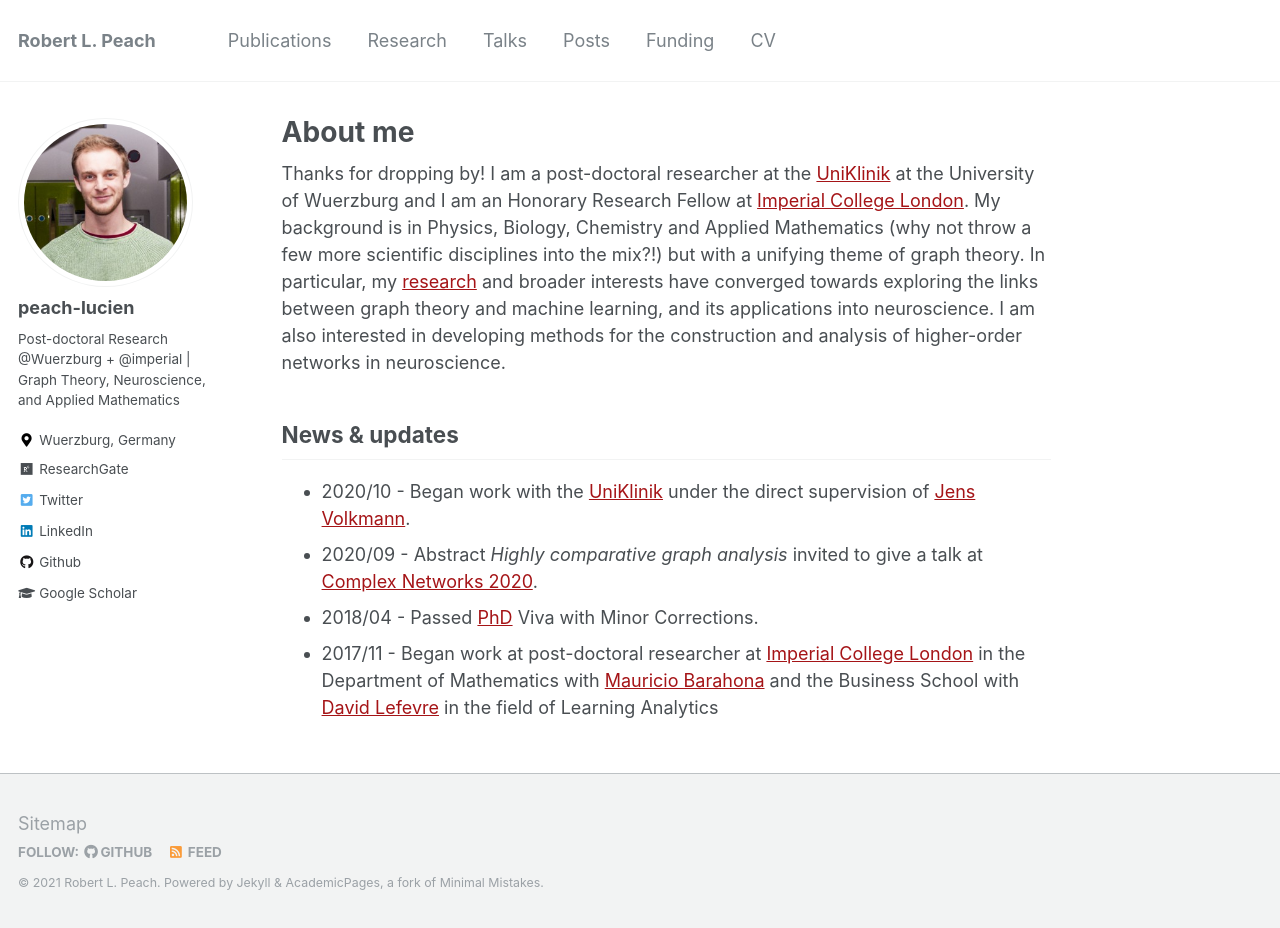
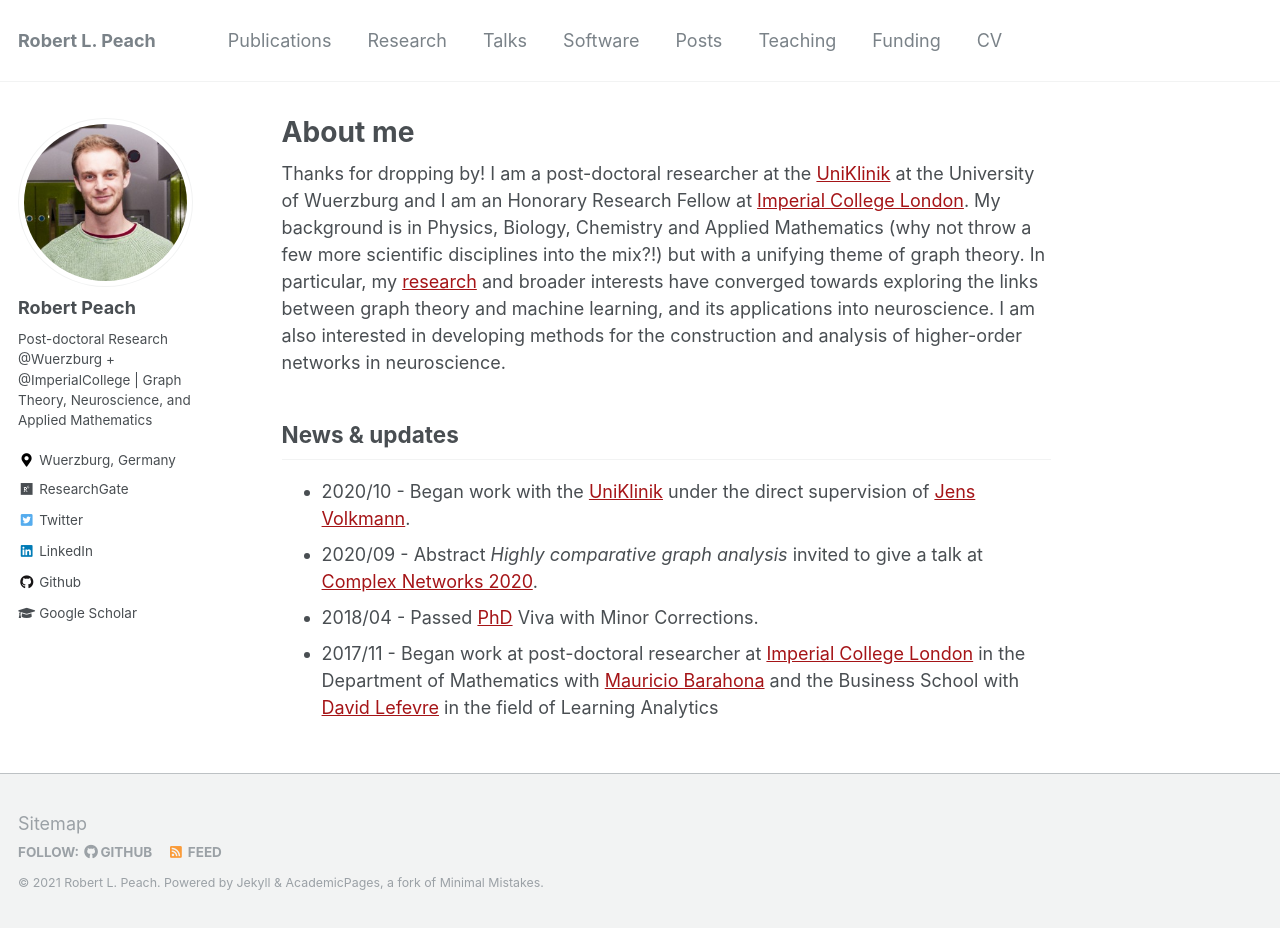
Before and after one commit to peach-lucien/peach-lucien.github.io, a Jekyll site: the page built from _pages/about.md, in a window 1280 px wide and 928 px high. Built offline with Jekyll 4.4.1, drawn with Linux system fonts in a browser that asks for light colours.

Commit message:
more fixes

```diff
--- a/_config.yml
+++ b/_config.yml
@@ -81,9 +81,9 @@ analytics:
 # Site Author
 # Site Author
 author:
-  name             : "peach-lucien"
+  name             : "Robert Peach"
   avatar           : "profile.png"
-  bio              : "Post-doctoral Research @Wuerzburg + @imperial | Graph Theory, Neuroscience, and Applied Mathematics"
+  bio              : "Post-doctoral Research @Wuerzburg + @ImperialCollege | Graph Theory, Neuroscience, and Applied Mathematics"
   location         : "Wuerzburg, Germany"
   employer         :
   pubmed           : # "https://www.ncbi.nlm.nih.gov/pubmed/?term=john+snow"
--- a/_data/navigation.yml
+++ b/_data/navigation.yml
@@ -9,14 +9,14 @@ main:
   - title: "Talks"
     url: /talks/
 
-#  - title: "Software"
-#    url: /software/
+  - title: "Software"
+    url: /software/
 
   - title: "Posts"
     url: /posts/
 
-#  - title: "News"
-#    url: /news/
+  - title: "Teaching"
+    url: /teaching/
 
   - title: "Funding"
     url: /funding/
```
Also changed, not shown: _abstracts/Myall2020_Net_trajs.md (deleted, +0 -10 lines), _abstracts/Myall2020_biomarkers_ICID.md (deleted, +0 -12 lines).
